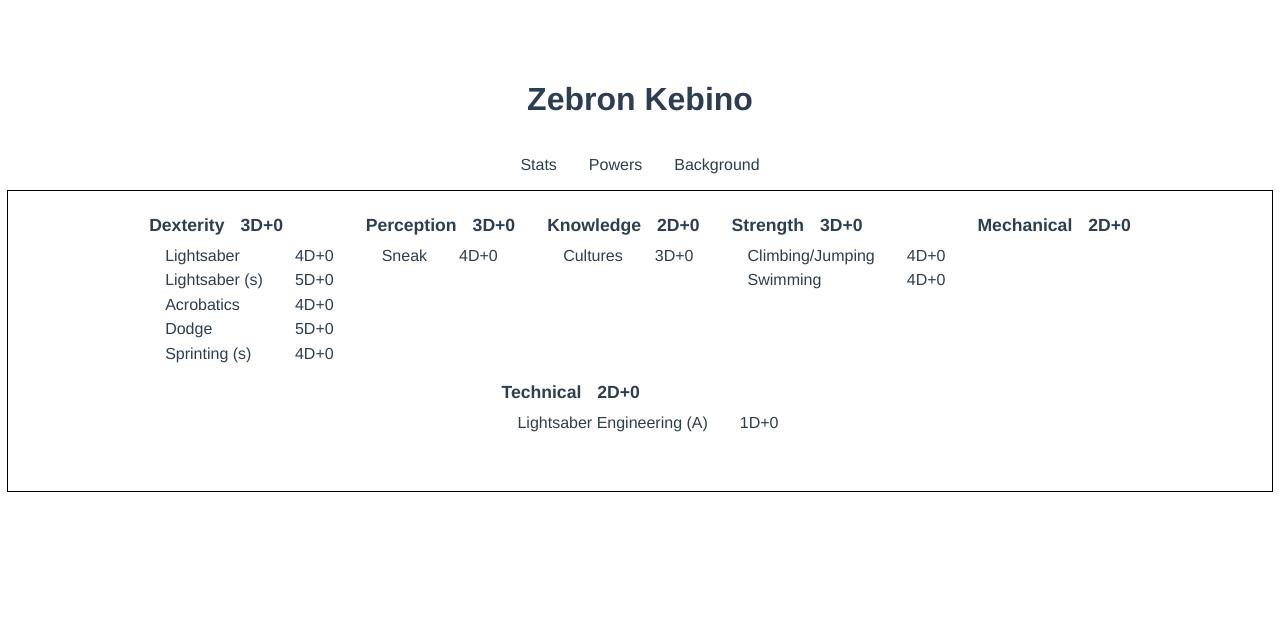
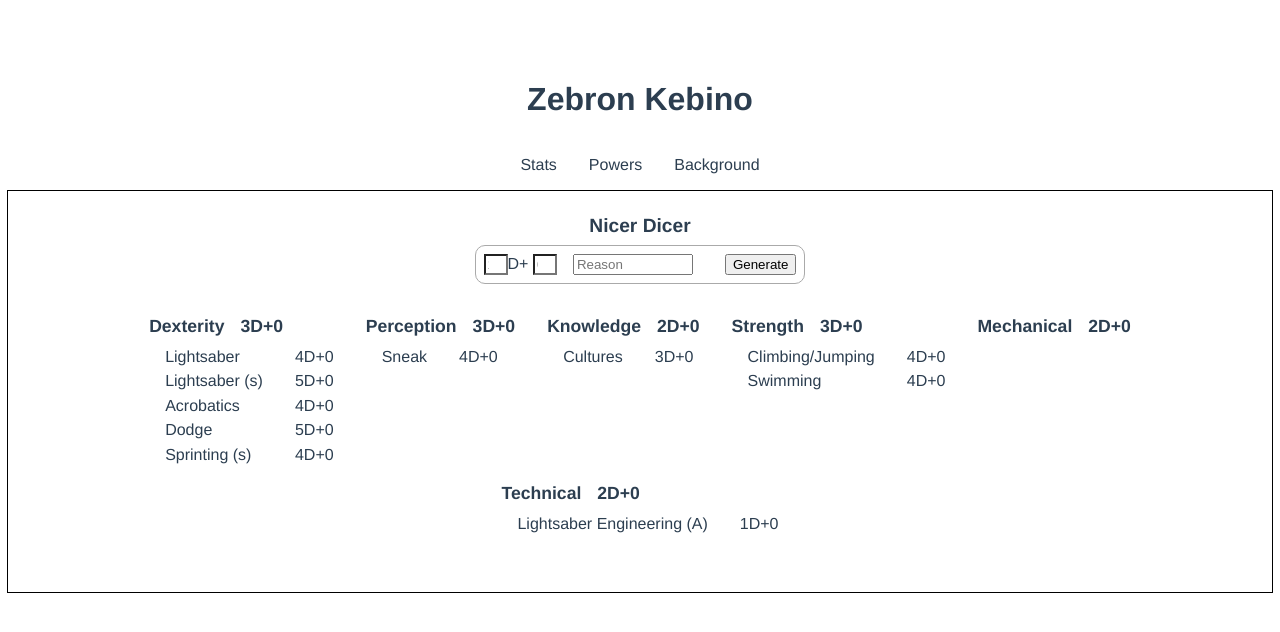
Before and after one commit to darafsa/star-wars-d6, a Vue app: page / in a window 1280 px wide. Shown: the top 632 px of the page. Built offline with nearby package versions, Linux system fonts and the light colour scheme.

Commit message:
Nicer Dicer
- added Dice Roll Generator

```diff
--- a/src/components/Zebron Kebino/Stats.vue
+++ b/src/components/Zebron Kebino/Stats.vue
@@ -1,5 +1,14 @@
 <template>
 	<div class="stats--container">
+		<div class="dicer">
+			<span class="title">Nicer Dicer</span>
+			<div class="generator">
+				<input class="dice" id="dice" name="dice" type="number" v-model="generate.dice"  placeholder="1" @keyup.enter="generateRoll()" min="1" oninput="this.value = this.value.replace(/[^0-9.]/g, '').replace(/(\..*)\./g, '$1');">D+
+				<input class="pips" id="pips" name="pips" type="number" v-model="generate.pips" placeholder="0" @keyup.enter="generateRoll()" min="0" max="2" oninput="this.value = this.value.replace(/[^0-2.]/g, '').replace(/(\..*)\./g, '$1');">
+				<input class="comment" id="comment" name="comment" v-model="generate.comment" placeholder="Reason" @keyup.enter="generateRoll()">
+				<button class="generate" @click="generateRoll()">Generate</button>
+			</div>
+		</div>
 		<div class="stats" v-for="(stat, index) in stats" :key="index">
 			<div class="flex-item">
 				<div class="name main">{{ getName(stat) }}</div>
@@ -27,9 +36,35 @@
 
 <script>
 import { stats } from "@/assets/zebron_kebino.js";
+import { reactive } from 'vue';
 
 export default {
 	setup () {
+		const generate = reactive({
+			dice: "",
+			pips: "",
+			comment: ""
+		})
+
+		function generateRoll() {
+			const comment = generate.comment;
+			var dice = Number(generate.dice);
+			var pips = Number(generate.pips);
+
+			if (dice > 0) dice -= 1;
+
+			var str = "!roll ";
+			if (dice > 0) str += `${dice}d6+`;
+			str += `1d6ie6#PIPS# !${comment} (${dice + 1}D+${pips})`;
+
+			str =
+				pips > 0
+					? str.replace("#PIPS#", `+${pips}`)
+					: str.replace("#PIPS#", "");
+
+			copyToClipboard(str)
+		}
+
 		function getDice(stat, skill = {}) {
 			const diceStat = stat.dice ? stat.dice : 0;
 			const pipsStat = stat.pips ? stat.pips : 0;
@@ -50,13 +85,17 @@ export default {
 		}
 
 		const copyRoll = (stat, skill) => {
+			copyToClipboard(getRollCmd(stat, skill));
+		};
+
+		function copyToClipboard(str) {
 			const el = document.createElement("textarea");
-			el.value = getRollCmd(stat, skill);
+			el.value = str
 			document.body.appendChild(el);
 			el.select();
 			document.execCommand("copy");
 			document.body.removeChild(el);
-		};
+		}
 
 		function getRollCmd(stat, skill = {}) {
 			const diceStat = stat.dice ? stat.dice : 0;
@@ -88,6 +127,8 @@ export default {
 
 		return {
 			stats,
+			generate,
+			generateRoll,
 			getDice,
 			getSuffix,
 			getName,
@@ -105,6 +146,44 @@ export default {
 	width: 100%;
 	border: 1px solid black;
 	padding: 1.5rem 0 2.5rem 0;
+
+	.dicer {
+		width: 100%;
+		display: flex;
+		flex-direction: column;
+		align-items: center;
+		justify-content: center;
+		margin-bottom: 2rem;
+
+		.title {
+			width: 100%;
+			font-weight: bold;
+			font-size: 1.2rem;
+			margin-bottom: .5rem;
+		}
+
+		.generator {
+			border: 1px solid rgb(170, 170, 170);
+			padding: .5rem;
+			border-radius: 10px;
+
+			.dice, .pips {
+				width: 1rem;
+				-webkit-appearance: none;
+				-moz-appearance: textfield;
+				margin: 0;
+			}
+
+			.comment {
+				margin-left: 1rem;
+				width: 7rem;
+			}
+
+			.generate {
+				margin-left: 2rem;
+			}
+		}
+	}
 
 	.stats {
 		display: flex;
```
Also changed, not shown: ToDo.txt.
